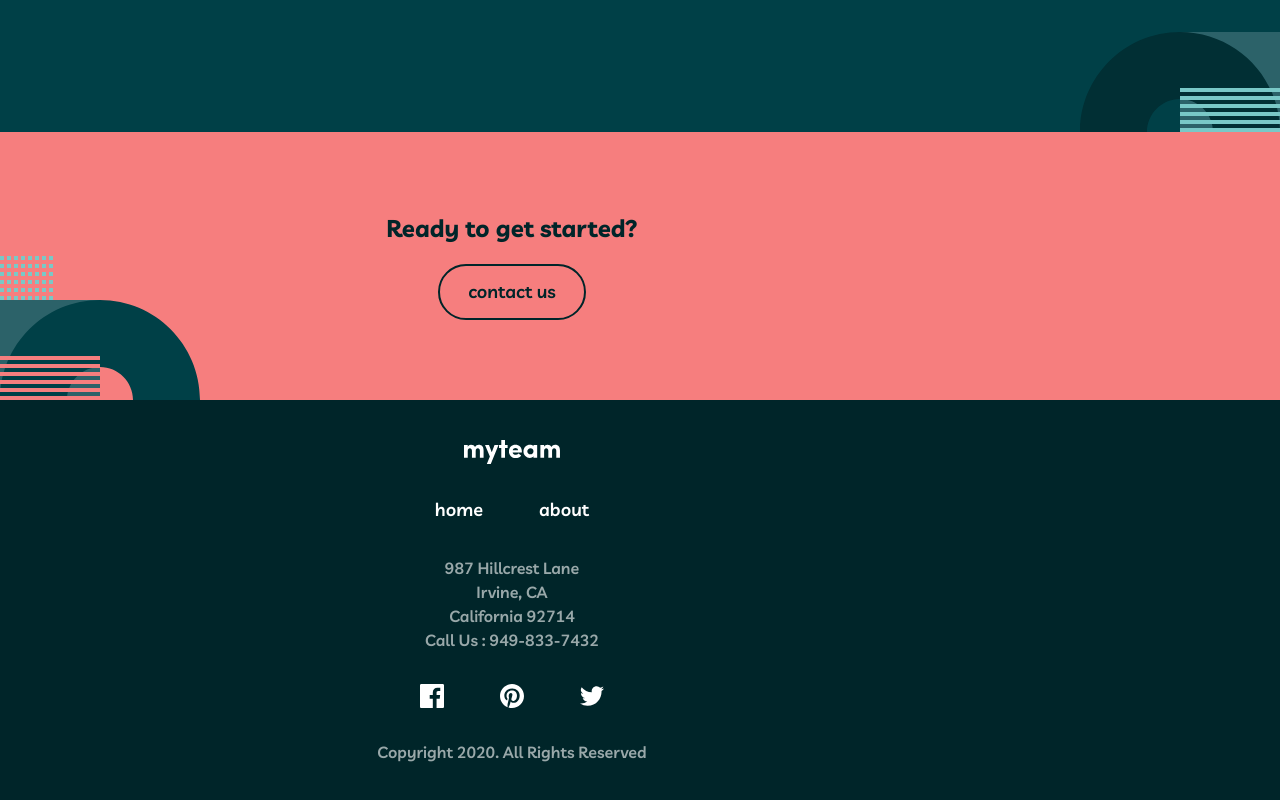
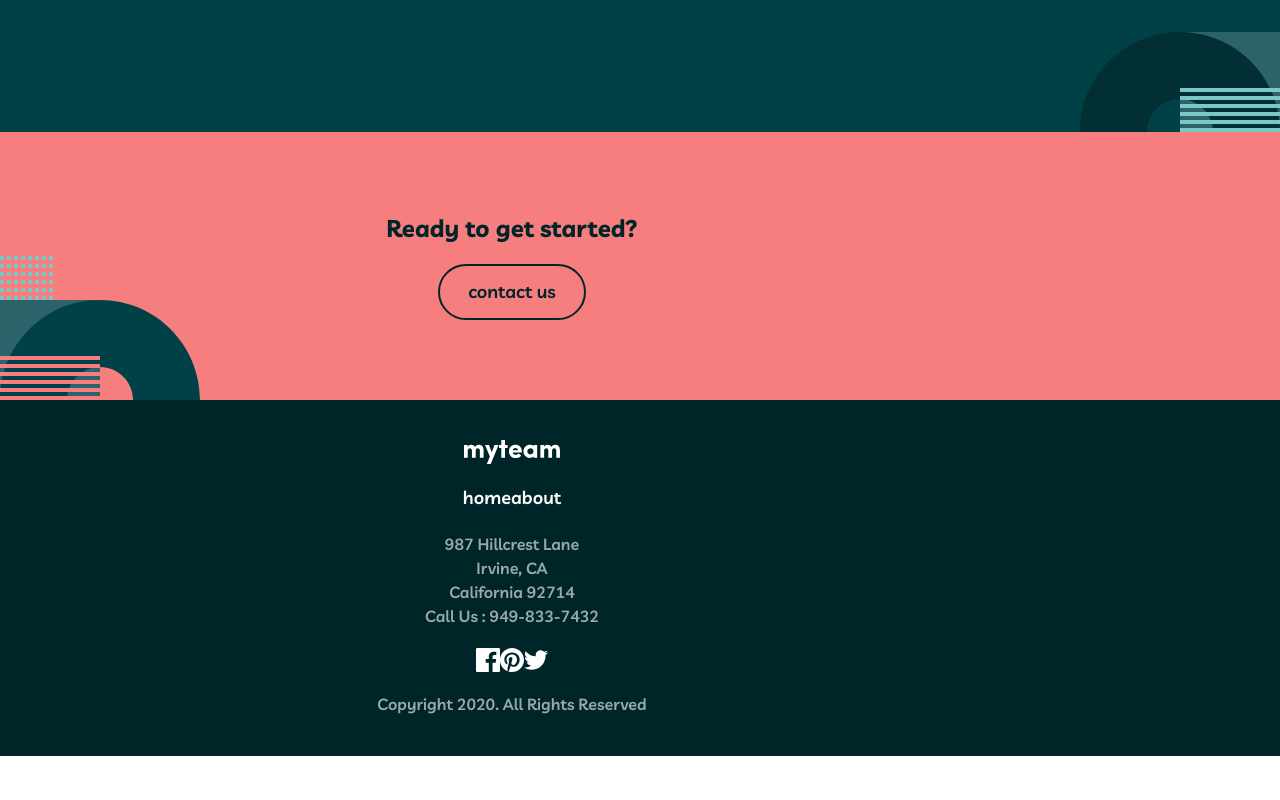
Before and after one commit to alimuddinhasan/myteam-website, a Next.js app: page / in a window 1280 px wide. Shown: the part 1625-2425 px from the top of the page. After the commit the page ends 2381 px from the top, so only its background shows below. Built offline with nearby package versions, Linux system fonts and the light colour scheme.

Commit message:
style(button): remove padding on flat button

```diff
--- a/components/Button/index.tsx
+++ b/components/Button/index.tsx
@@ -3,7 +3,7 @@ import React, { MouseEventHandler } from "react";
 export enum ButtonColor {
   primary,
   secondary,
-  dark
+  dark,
 }
 
 interface IButtonProps {
@@ -28,7 +28,6 @@ export default function Button({
   dataTestid,
 }: IButtonProps) {
   const generateButtonColorClasses = () => {
-
     if (color === ButtonColor.primary) {
       let classes = "text-white enabled:hover:text-midnight-green";
       if (!icon) {
@@ -36,7 +35,7 @@ export default function Button({
       }
       return classes;
     } else if (color === ButtonColor.dark) {
-      return "text-dark-green bg-light-coral enabled:hover:text-light-coral border-dark-green enabled:hover:bg-dark-green enabled:hover:border-dark-green"
+      return "text-dark-green bg-light-coral enabled:hover:text-light-coral border-dark-green enabled:hover:bg-dark-green enabled:hover:border-dark-green";
     }
     return "text-midnight-green bg-white enabled:hover:text-midnight-green enabled:hover:bg-rapture-blue enabled:hover:border-rapture-blue";
   };
@@ -48,9 +47,17 @@ export default function Button({
     return "";
   };
 
+  const generatePadding = () => {
+    if (!isFlat) {
+      return "py-3 px-7";
+    }
+
+    return "";
+  };
+
   return (
     <button
-      className={`${generateButtonColorClasses()} ${generateBorderClasses()} rounded-l-full rounded-r-full disabled:opacity-50 text-lg font-semibold lowercase py-3 px-7 ${className}`}
+      className={`${generateButtonColorClasses()} ${generateBorderClasses()} ${generatePadding()} rounded-l-full rounded-r-full disabled:opacity-50 text-lg font-semibold lowercase ${className}`}
       onClick={onClick}
       disabled={!!isDisabled}
       data-testid={dataTestid}
```
Also changed, not shown: 1 other file (tests, documents, lock files or other folders).
